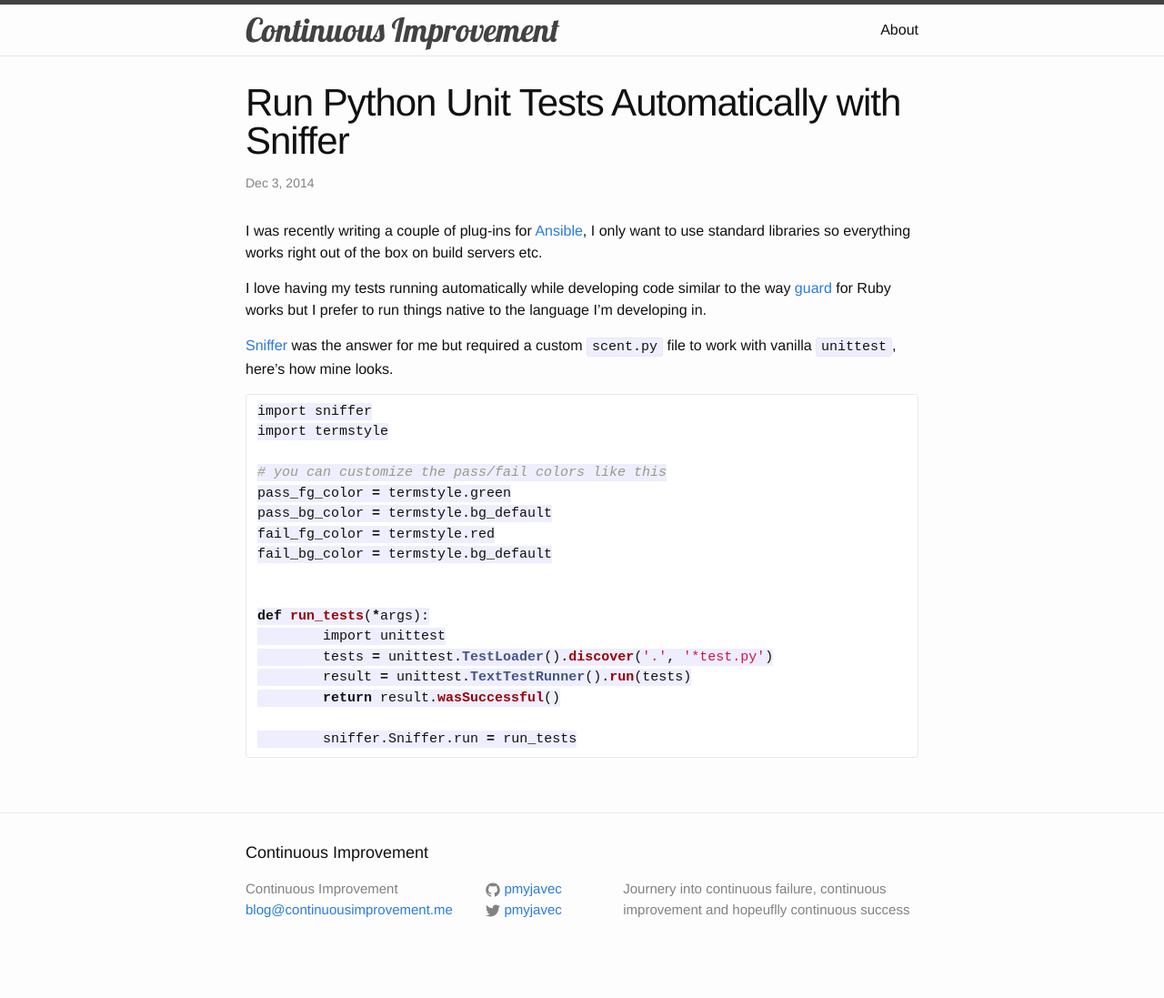
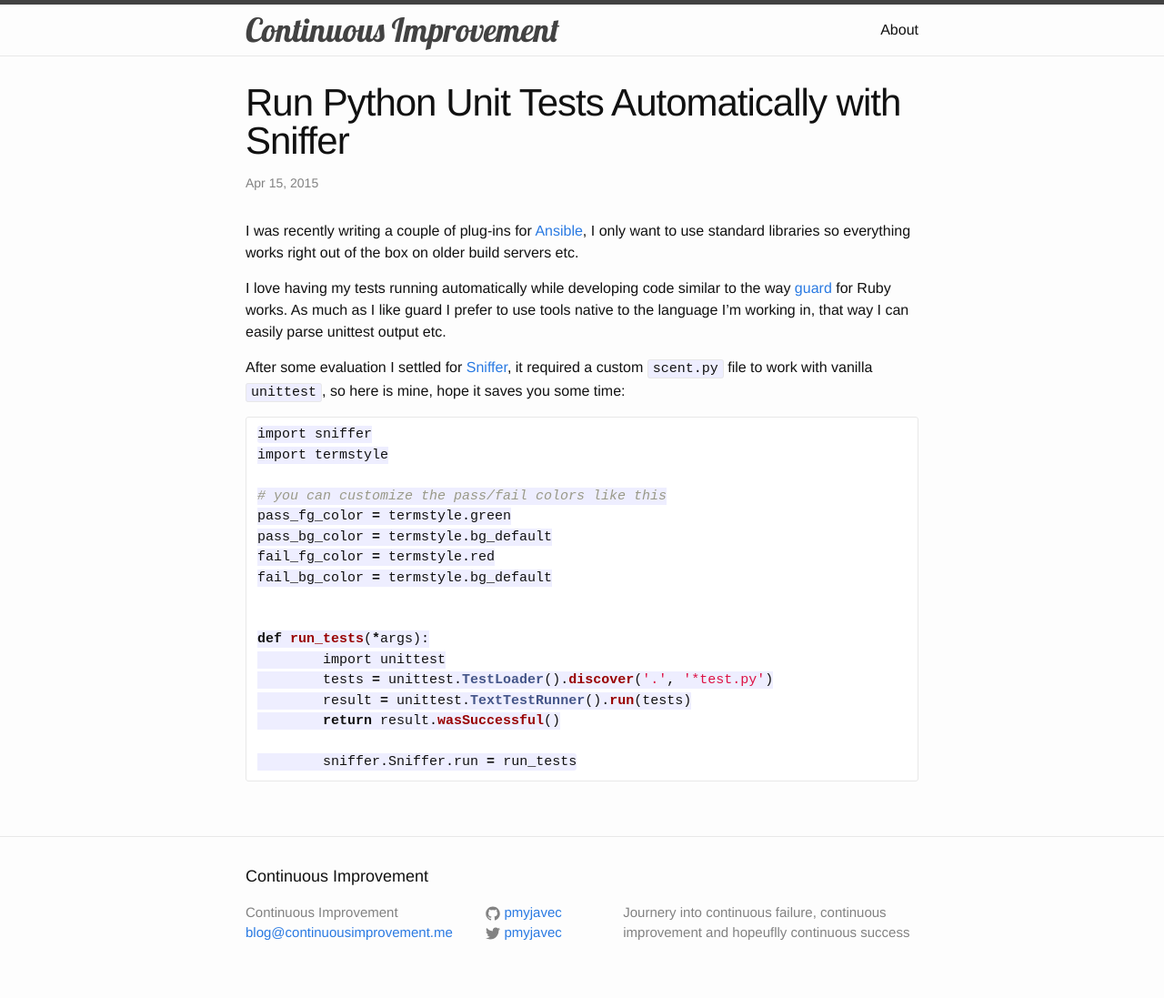
Before and after one commit to pmyjavec/pmyjavec.github.io, a Jekyll site: the page built from _posts/2015-04-15-python-sniffer-with-unittest.md, in a window 1280 px wide. Shown: the whole page at 91% size. Built offline with Jekyll 4.4.1, drawn with Linux system fonts in a browser that asks for light colours; comment, search, counter and statistics services are not loaded; before the commit the page ends 1071 px from its top, so only the background shows below that.

Commit message:
New post

```diff
--- a/_posts/2015-04-15-python-sniffer-with-unittest.md
+++ b/_posts/2015-04-15-python-sniffer-with-unittest.md
@@ -1,19 +1,19 @@
 ---
 layout: post
 title:  "Run Python Unit Tests Automatically with Sniffer"
-date:   2014-12-03 21:00:00
+date:   2015-04-15 11:00:00
 categories: code, python, testing
 ---
 
 I was recently writing a couple of plug-ins for [Ansible](https://github.com/ansible/ansible), I only want to use
-standard libraries so everything works right out of the box on build servers etc.
+standard libraries so everything works right out of the box on older build servers etc.
 
 I love having my tests running automatically while developing code similar to the way
-[guard](https://github.com/guard/guard) for Ruby works but I prefer to run things native to the language I'm developing
-in.
+[guard](https://github.com/guard/guard) for Ruby works. As much as I like guard I prefer to use tools native to the
+language I'm working in, that way I can easily parse unittest output etc.
 
-[Sniffer](https://github.com/jeffh/sniffer) was the answer for me but required a custom `scent.py` file to work with
-vanilla `unittest`, here's how mine looks.
+After some evaluation I settled for [Sniffer](https://github.com/jeffh/sniffer), it required a custom `scent.py` file to work with
+vanilla `unittest`, so here is mine, hope it saves you some time:
 
 ~~~python
 import sniffer
```
